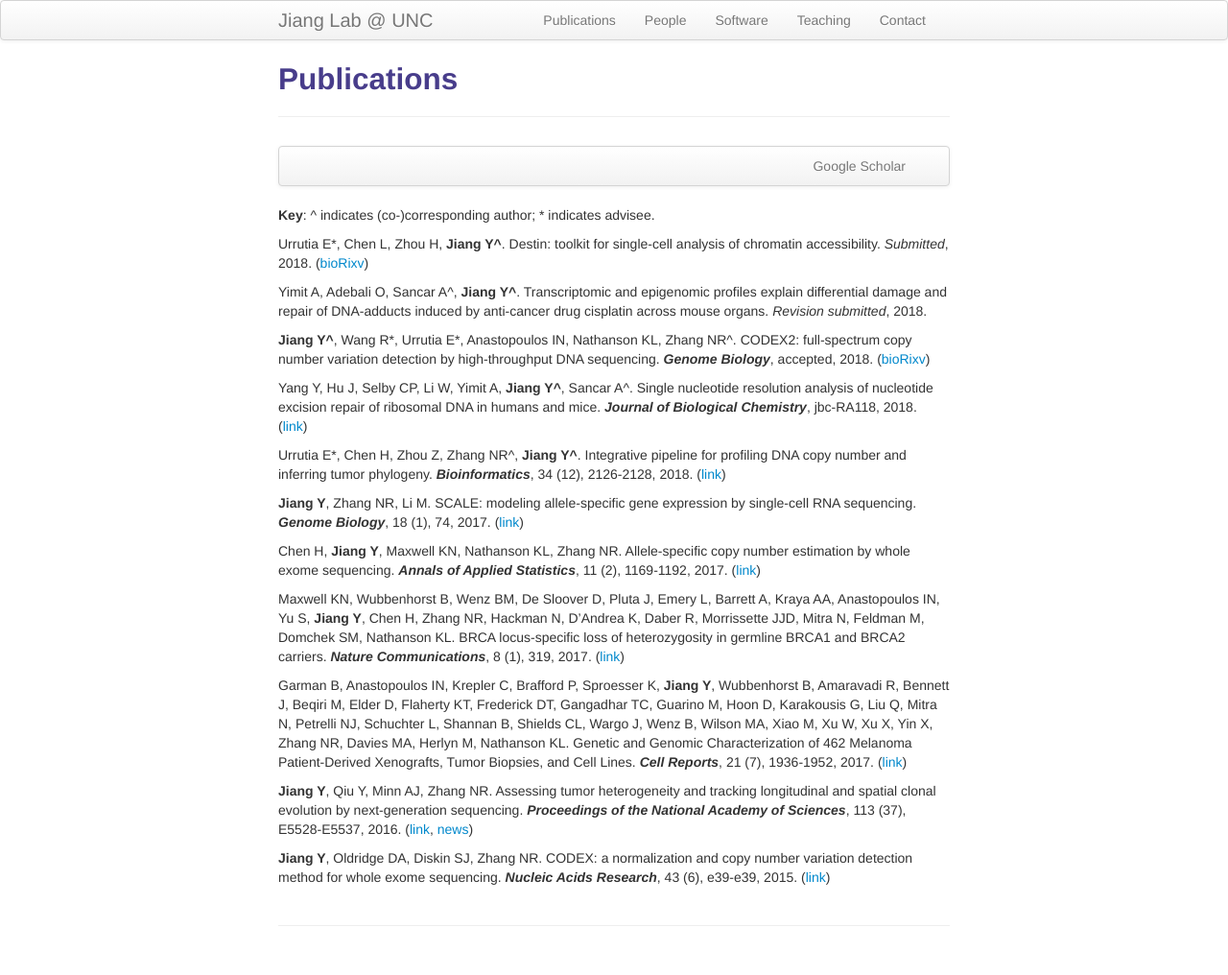
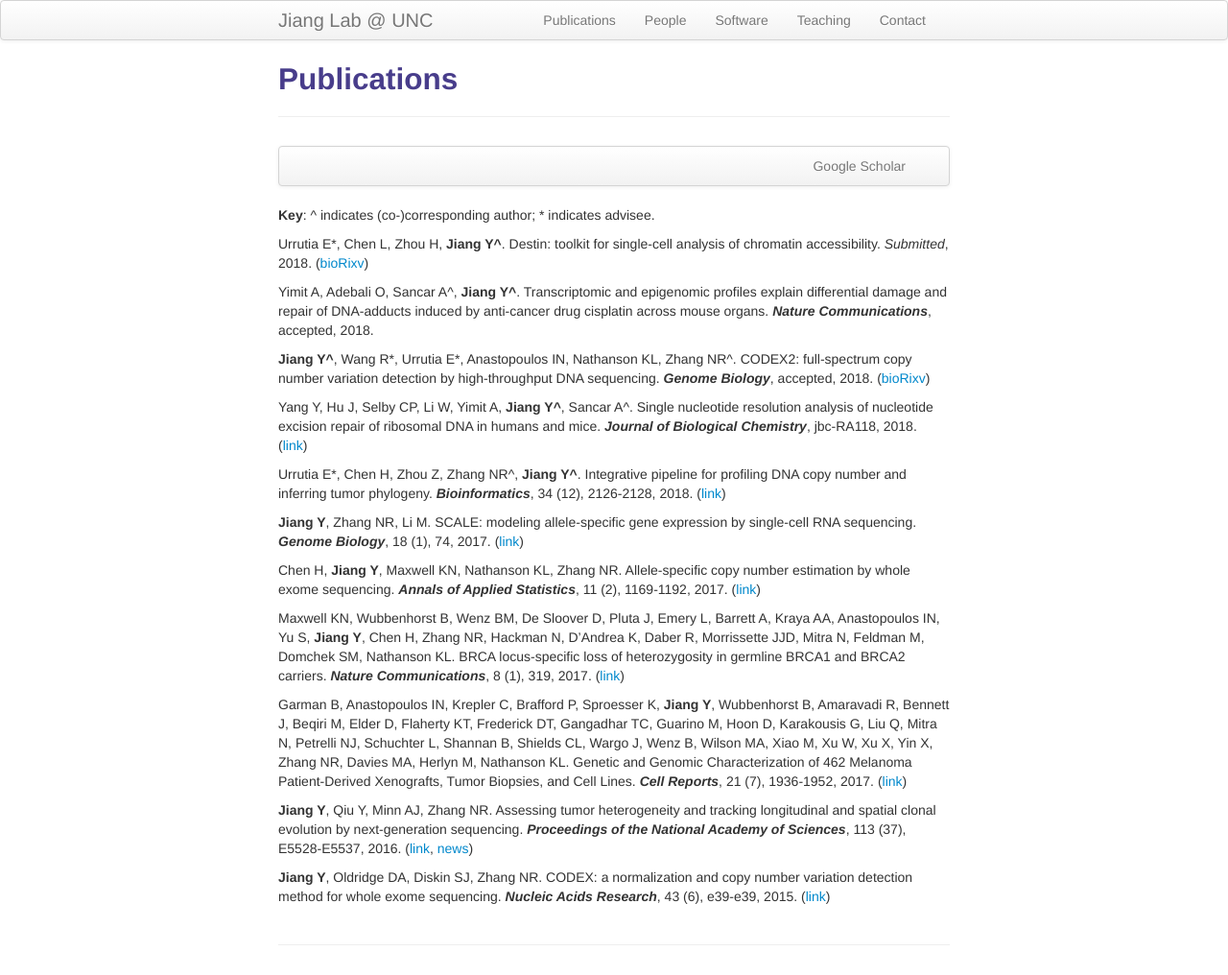
Before and after one commit to yuchaojiang/yuchaojiang.github.io, a Jekyll site: the page built from pages/pubs.md, in a window 1280 px wide. Shown: the whole page at 96% size. Built offline with Jekyll 4.4.1, drawn with Linux system fonts in a browser that asks for light colours.

Commit message:
Update pubs.md

```diff
--- a/pages/pubs.md
+++ b/pages/pubs.md
@@ -16,7 +16,7 @@ description: Yuchao Jiang's publications
 
 Urrutia E\*, Chen L, Zhou H, **Jiang Y^**. Destin: toolkit for single-cell analysis of chromatin accessibility. *Submitted*, 2018. ([bioRixv](http://biorxiv.org/cgi/content/short/461905v1))
 
-Yimit A, Adebali O, Sancar A^, **Jiang Y^**. Transcriptomic and epigenomic profiles explain differential damage and repair of DNA-adducts induced by anti-cancer drug cisplatin across mouse organs. *Revision submitted*, 2018.
+Yimit A, Adebali O, Sancar A^, **Jiang Y^**. Transcriptomic and epigenomic profiles explain differential damage and repair of DNA-adducts induced by anti-cancer drug cisplatin across mouse organs. ***Nature Communications***, accepted, 2018.
 
 **Jiang Y^**, Wang R\*, Urrutia E\*, Anastopoulos IN, Nathanson KL, Zhang NR^. CODEX2: full-spectrum copy number variation detection by high-throughput DNA sequencing. ***Genome Biology***, accepted, 2018. ([bioRixv](https://www.biorxiv.org/content/early/2018/04/01/211698))
 
```
